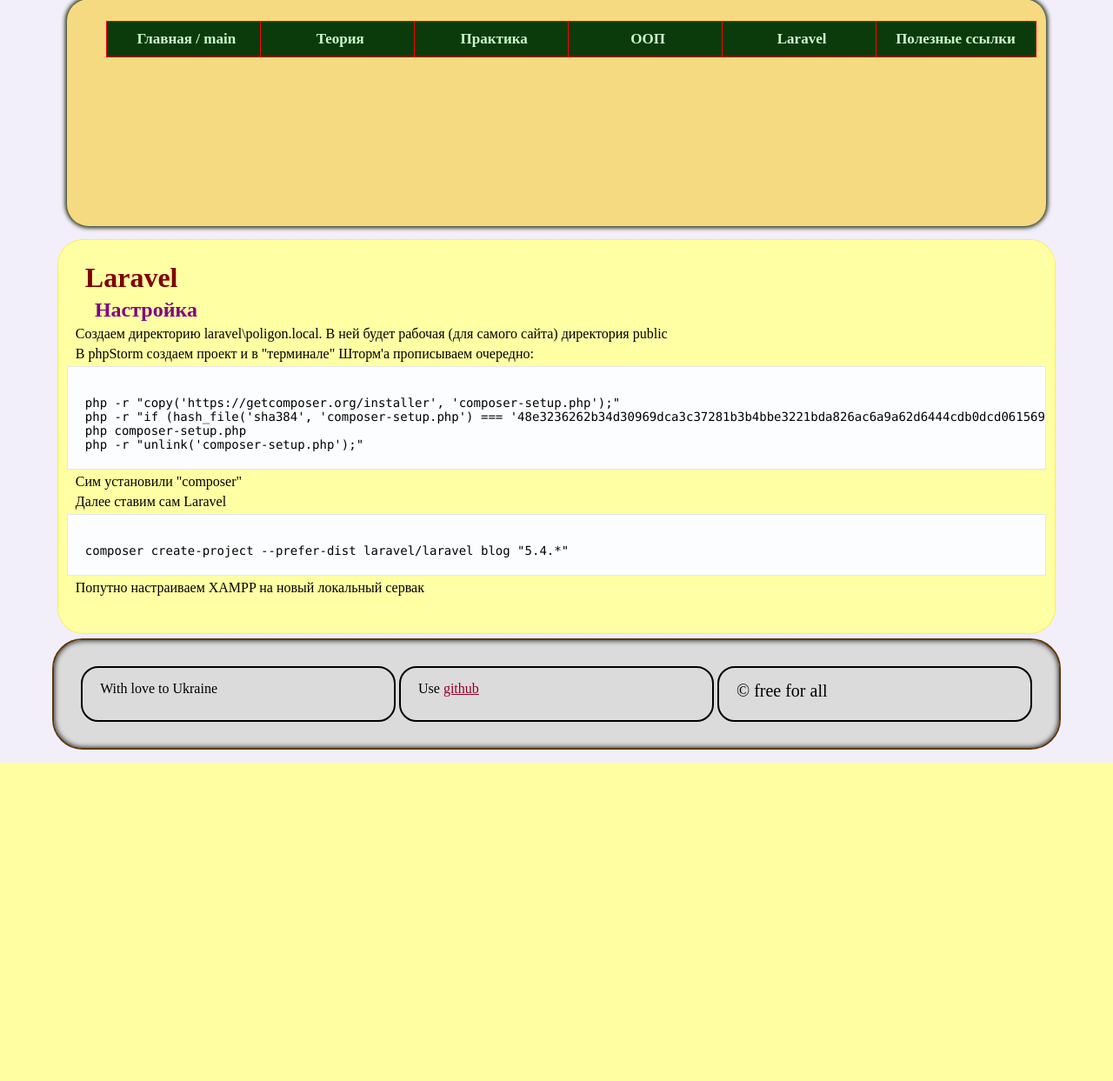
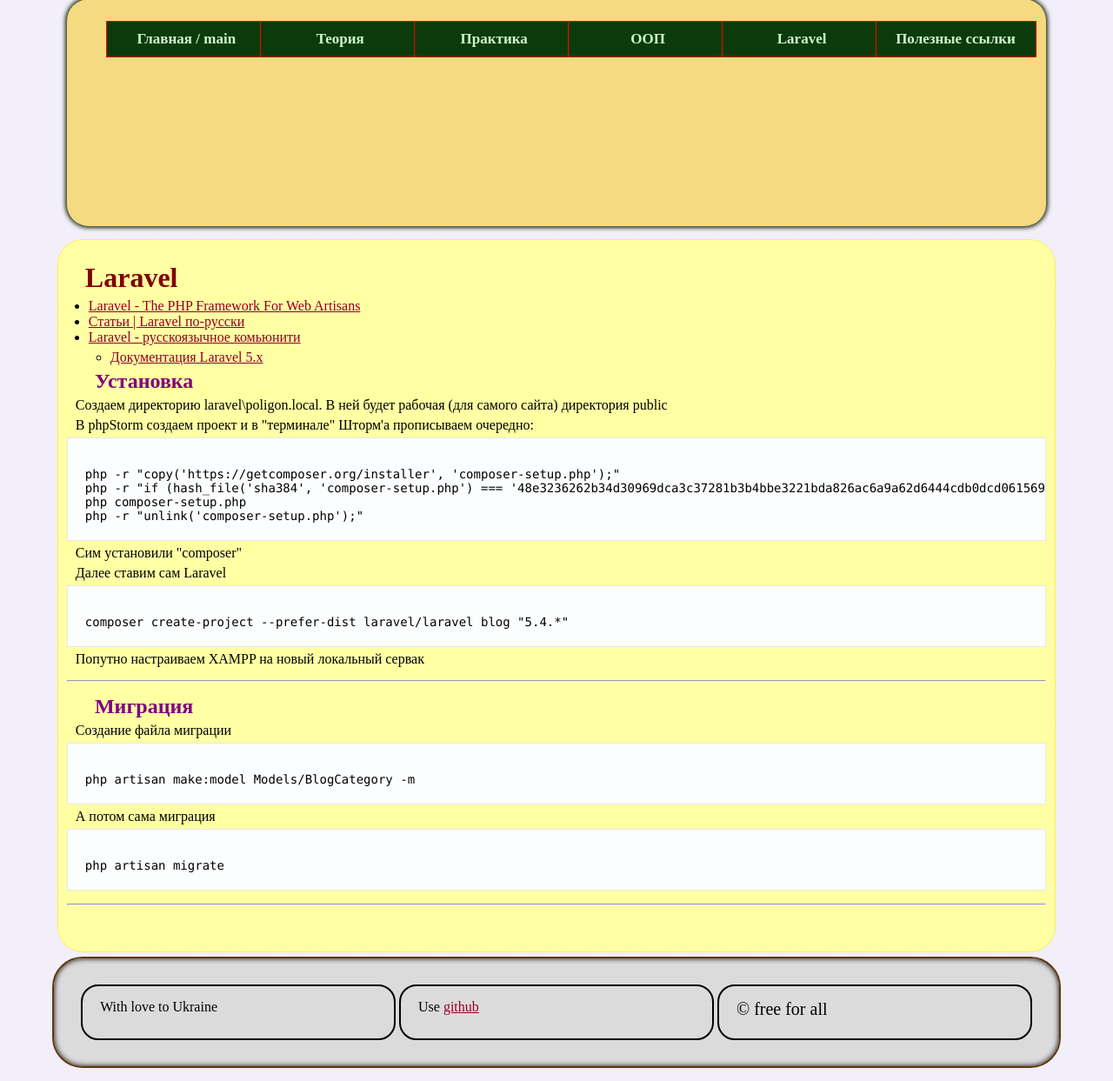
Before and after one commit to filatr/filatr-pr.github.io, a PHP site: page /framework/ in a window 1280 px wide. Shown: the part 34-1277 px from the top of the page at 87% size. Before the commit the page ends 911 px from the top, so only its background shows below. Run offline with PHP 8.4, Linux system fonts and the light colour scheme; some libraries are stand-ins or nearby versions.

Commit message:
laravel info

```diff
--- a/framework/index.php
+++ b/framework/index.php
@@ -1,7 +1,16 @@
 <?php include "../template/inc/header.php"; ?>
 
 <h1>Laravel</h1>
-<h2>Настройка</h2>
+
+<ul>
+    <li><a href="https://laravel.com/" target="_blank">Laravel - The PHP Framework For Web Artisans</a></li>
+    <li><a href="https://laravel.ru/" target="_blank">Статьи | Laravel по-русски</a></li>
+    <li><a href="http://laravel.su/" target="_blank">Laravel - русскоязычное комьюнити</a>
+        <ul><li><a href="http://laravel.su/docs/5.4/installation" target="_blank">Документация Laravel 5.x</a></li></ul>
+    </li>
+</ul>
+
+<h2>Установка</h2>
 
 <p>Создаем директорию laravel\poligon.local. В ней будет рабочая (для самого сайта) директория public</p>
 <p>В phpStorm создаем проект и в "терминале" Шторм'а прописываем очередно:</p>
@@ -18,4 +27,17 @@
 composer create-project --prefer-dist laravel/laravel blog "5.4.*"
 </code></pre>
 <p>Попутно настраиваем XAMPP на новый локальный сервак</p>
+<hr>
+<h2>Миграция</h2>
+<p>Создание файла миграции</p>
+<pre><code>
+php artisan make:model Models/BlogCategory -m
+</code></pre>
+
+<p>А потом сама миграция</p>
+
+<pre><code>
+php artisan migrate
+</code></pre>
+<hr>
 <?php include "../template/inc/footer.php"; ?>
--- a/links/index.php
+++ b/links/index.php
@@ -32,8 +32,10 @@
 <h3>Laravel</h3>
 <ul>
 <li><a href="https://laravel.com/" target="_blank">Laravel - The PHP Framework For Web Artisans</a></li>
-<li><a href="https://laravel.ru/" target="_blank">Статьи | Laravel по-русски</a></li>
-<li><a href="http://laravel.su/" target="_blank">Laravel - русскоязычное комьюнити</a></li>
+<li><a href="htps://laravel.ru/" target="_blank">Статьи | Laravel по-русски</a></li>
+<li><a href="http://laravel.su/" target="_blank">Laravel - русскоязычное комьюнити</a>
+    <ul><li><a href="http://laravel.su/docs/5.4/installation" target="_blank">Документация Laravel 5.x</a></li></ul>
+</li>
 </ul>
 <hr>
 <h2>Git</h2>
```
